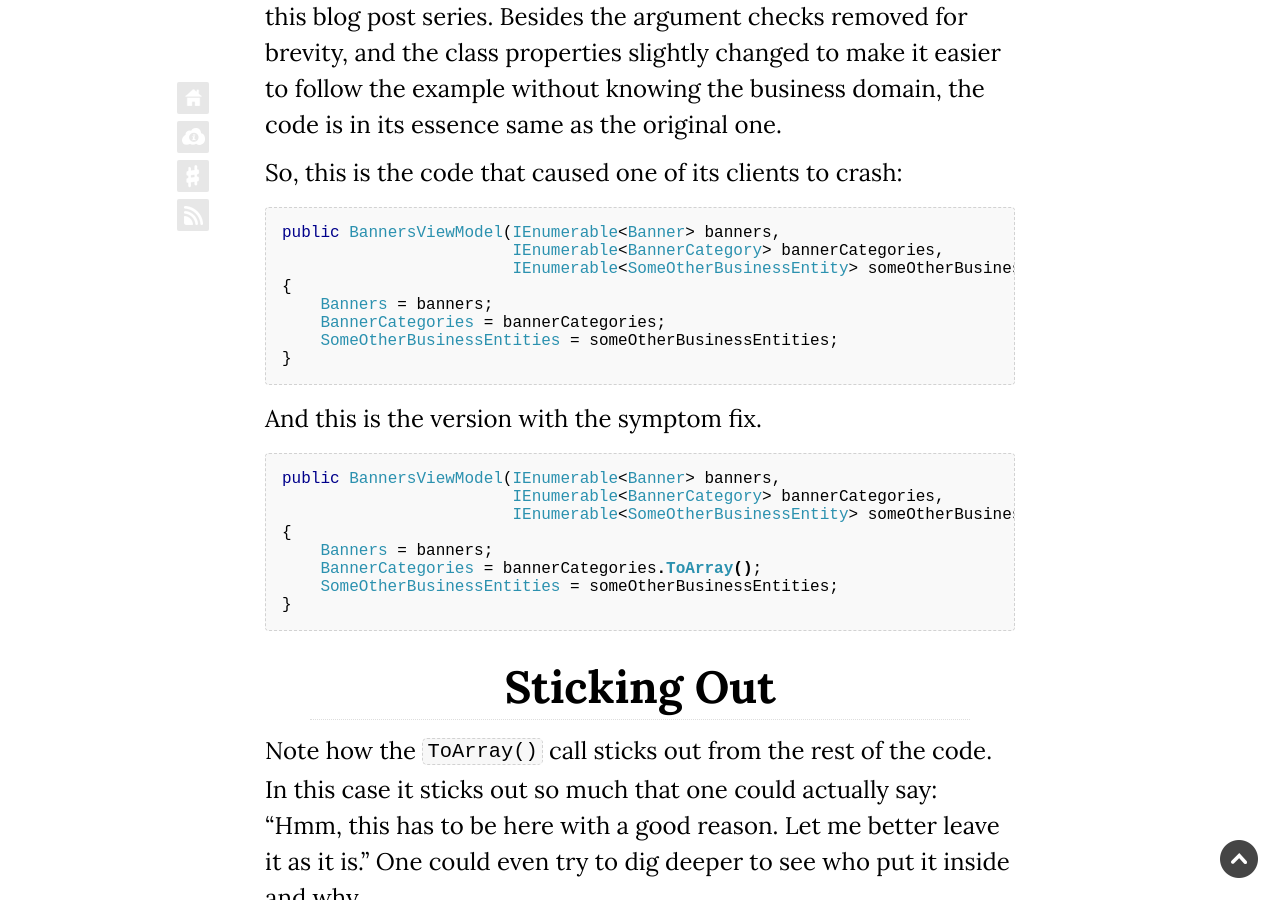
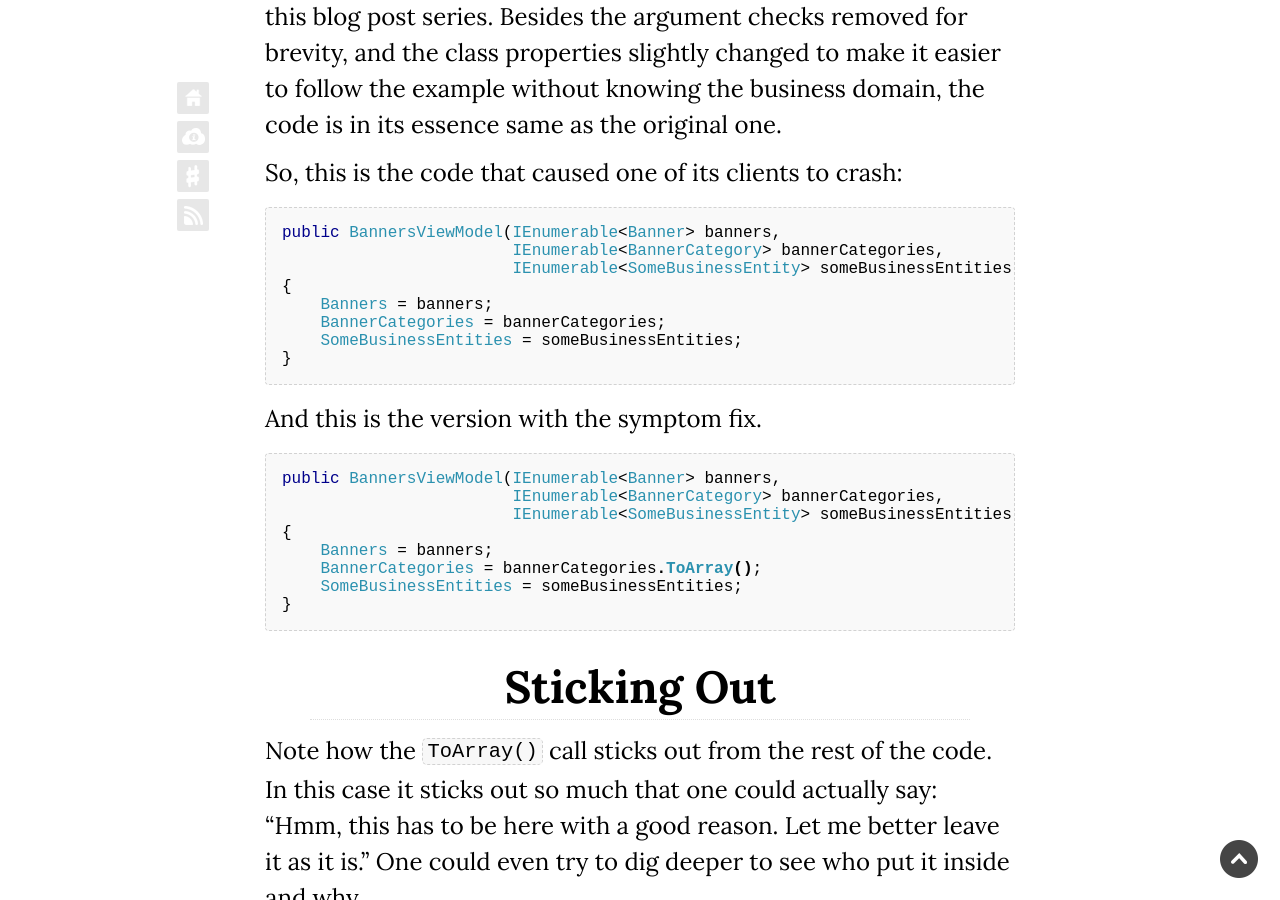
Before and after one commit to ironcev/thp.im, a Jekyll site: the page built from _posts/2015-04-23-the-three-laws-of-a-symptom-fix-removal-and-reappearance.md, in a window 1280 px wide and 900 px high, scrolled down 2201 px. Built offline with Jekyll 4.4.1, drawn with Linux system fonts in a browser that asks for light colours; nearby versions of some CDN libraries; comment, search, counter and statistics services are not loaded.

Commit message:
The Three Laws of a Symptom Fix - Removal and Reappearance: Code samples made more readable.

```diff
--- a/_posts/2015-04-23-the-three-laws-of-a-symptom-fix-removal-and-reappearance.md
+++ b/_posts/2015-04-23-the-three-laws-of-a-symptom-fix-removal-and-reappearance.md
@@ -33,11 +33,11 @@ So, this is the code that caused one of its clients to crash:
 
     public BannersViewModel(IEnumerable<Banner> banners,
                             IEnumerable<BannerCategory> bannerCategories,
-                            IEnumerable<SomeOtherBusinessEntity> someOtherBusinessEntities)
+                            IEnumerable<SomeBusinessEntity> someBusinessEntities)
     {
         Banners = banners;
         BannerCategories = bannerCategories;
-        SomeOtherBusinessEntities = someOtherBusinessEntities;
+        SomeBusinessEntities = someBusinessEntities;
     }
 
 And this is the version with the symptom fix.
@@ -45,11 +45,11 @@ And this is the version with the symptom fix.
 <pre>
 <code>public BannersViewModel(IEnumerable&lt;Banner&gt; banners,
                         IEnumerable&lt;BannerCategory&gt; bannerCategories,
-                        IEnumerable&lt;SomeOtherBusinessEntity&gt; someOtherBusinessEntities)
+                        IEnumerable&lt;SomeBusinessEntity&gt; someBusinessEntities)
 {
     Banners = banners;
     BannerCategories = bannerCategories<strong>.ToArray()</strong>;
-    SomeOtherBusinessEntities = someOtherBusinessEntities;
+    SomeBusinessEntities = someBusinessEntities;
 }</code>
 </pre>
 
```
